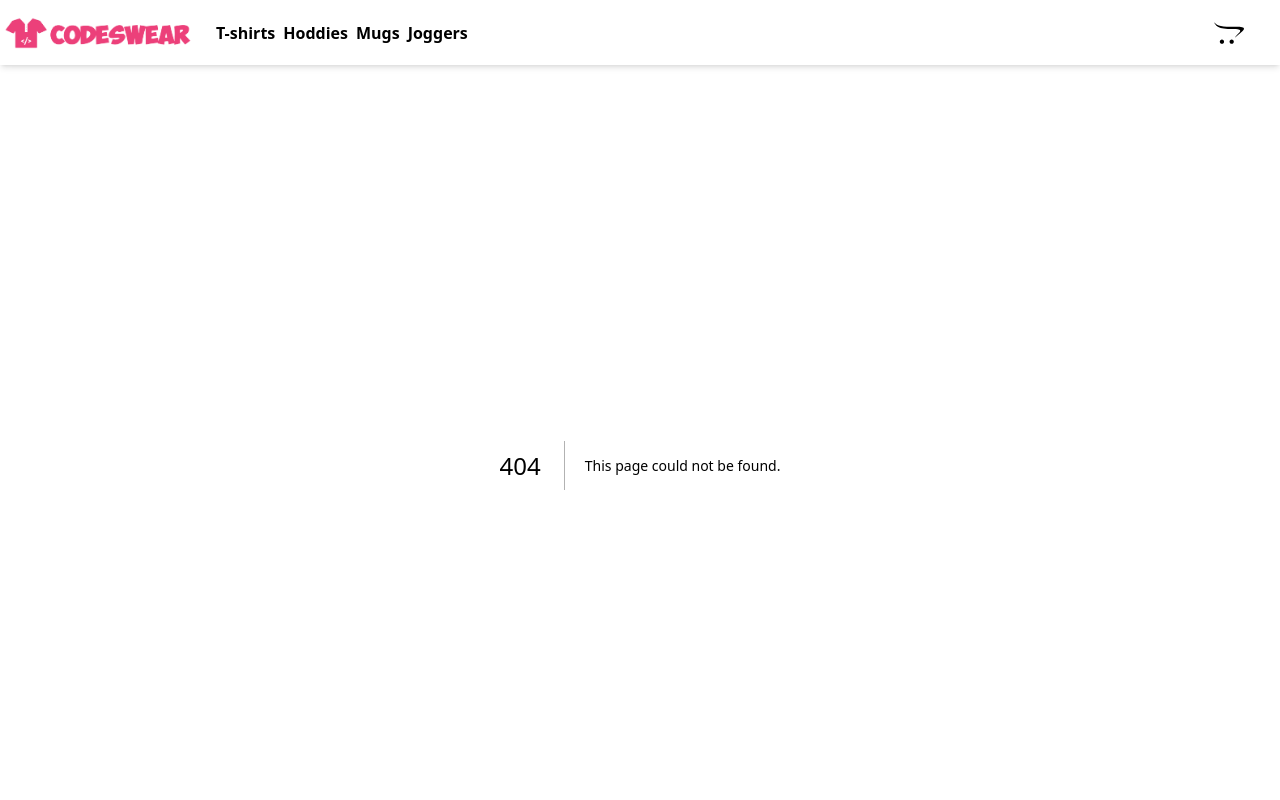
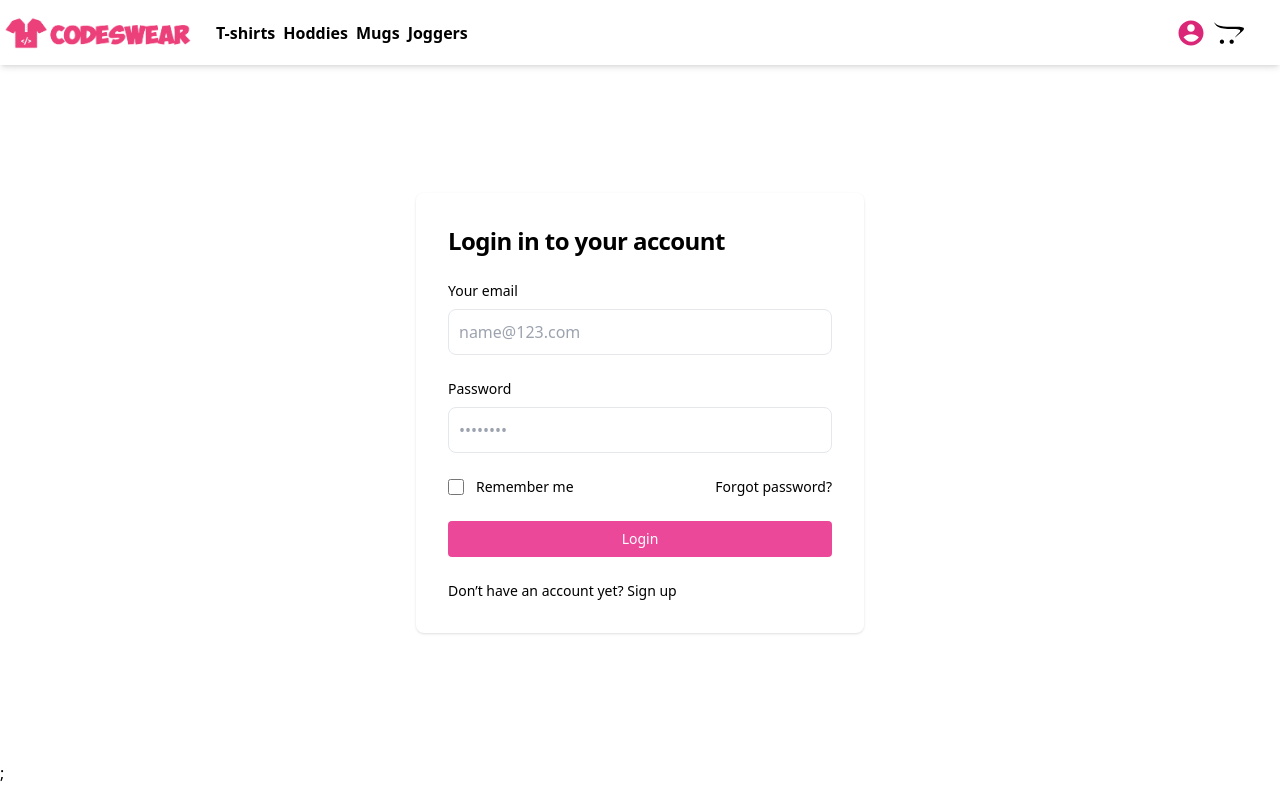
Before and after one commit to Warriorscoder/Codesware, a Next.js app: page /login in a window 1280 px wide. Before the commit this address had no page. Shown: the top 800 px of the page. Built offline with nearby package versions, Linux system fonts and the light colour scheme.

Commit message:
login page

```diff
--- a/components/Navbar.js
+++ b/components/Navbar.js
@@ -4,6 +4,7 @@ import React, { useRef } from 'react'
 import { FaOpencart, FaCirclePlus, FaCircleMinus } from "react-icons/fa6";
 import { IoCloseCircle, IoBagCheckSharp } from "react-icons/io5";
 import { CgTrashEmpty } from "react-icons/cg";
+import { RiAccountCircleFill } from "react-icons/ri";
 
 function Navbar({ cart, addtocart, removefromcart, clearCart, subtotal }) {
   const togglecart = () => {
@@ -34,8 +35,9 @@ function Navbar({ cart, addtocart, removefromcart, clearCart, subtotal }) {
         </ul>
       </div>
 
-      <div className="cart absolute right-9 cursor-pointer " onClick={togglecart}>
-        <FaOpencart className='text-3xl' />
+      <div className="cart flex absolute right-9 cursor-pointer " >
+       <Link href={'/login'}> <RiAccountCircleFill className='text-3xl mx-2 text-pink-600' /></Link>
+        <FaOpencart onClick={togglecart} className='text-3xl' />
       </div>
 
       <div ref={ref} className={`cart absolute top-0 right-0 bg-pink-200 py-2 px-8 transform transition-transform ${subtotal === 0 ? 'translate-x-full':'translate-x-0'} ease-in-out duration-100 w-72`}>
--- a/pages/checkout.js
+++ b/pages/checkout.js
@@ -1,8 +1,6 @@
 import React from 'react'
 import Link from 'next/link';
 import { FaOpencart, FaCirclePlus, FaCircleMinus } from "react-icons/fa6";
-import { IoCloseCircle, IoBagCheckSharp } from "react-icons/io5";
-import { CgTrashEmpty } from "react-icons/cg";
 
 function checkout({ cart, addtocart, removefromcart, subtotal }) {
     return (
--- /dev/null
+++ b/pages/forgot.js
@@ -0,0 +1,33 @@
+import React from 'react'
+
+function forgot() {
+  return (
+    <section className="m-32">
+    <div className="flex flex-col items-center justify-center px-6 py-8 mx-auto h-fit lg:py-0">
+        <div className="w-full  rounded-lg shadow dark:border md:mt-0 sm:max-w-md xl:p-0 dark:0 dark:bord">
+            <div className="p-6 space-y-4 md:space-y-6 sm:p-8 ">
+                <h1 className="text-xl font-bold leading-tight tracking-tight te md:text-2xl ">
+                   Forgot password
+                </h1>
+                <form className="space-y-4 md:space-y-6" action="#">
+
+                    <div>
+                        <label for="email" className="block mb-2 text-sm font-medium te ">Your email</label>
+                        <input type="email" name="email" id="email" className=" border bor te rounded-lg focus:ring-primary-600 focus:border-primary-600 block w-full p-2.5  dark:placehold0  dark:focus:ring-blue-500 dark:focus:border-blue-500" placeholder="name@123.com" required=""/>
+                    </div>
+
+                    <div className="flex items-center justify-between">
+
+                    </div>
+                    <button  className="flex w-full justify-center mt-2 text-white bg-pink-500 border-0 py-2 px-3 focus:outline-none hover:bg-pink-600 rounded text-sm">
+                    Continue</button>
+
+                </form>
+            </div>
+        </div>
+    </div>
+  </section>
+  )
+}
+
+export default forgot
--- /dev/null
+++ b/pages/login.js
@@ -0,0 +1,46 @@
+import Link from 'next/link'
+import React from 'react'
+
+function login() {
+  return (
+    <section className="m-32">
+    <div className="flex flex-col items-center justify-center px-6 py-8 mx-auto h-fit lg:py-0">
+        <div className="w-full  rounded-lg shadow dark:border md:mt-0 sm:max-w-md xl:p-0 dark:0 dark:bord">
+            <div className="p-6 space-y-4 md:space-y-6 sm:p-8 ">
+                <h1 className="text-xl font-bold leading-tight tracking-tight te md:text-2xl ">
+                    Login in to your account
+                </h1>
+                <form className="space-y-4 md:space-y-6" action="#">
+                    <div>
+                        <label for="email" className="block mb-2 text-sm font-medium te ">Your email</label>
+                        <input type="email" name="email" id="email" className=" border bor te rounded-lg focus:ring-primary-600 focus:border-primary-600 block w-full p-2.5  dark:placehold0  dark:focus:ring-blue-500 dark:focus:border-blue-500" placeholder="name@123.com" required=""/>
+                    </div>
+                    <div>
+                        <label for="password" className="block mb-2 text-sm font-medium te ">Password</label>
+                        <input type="password" name="password" id="password" placeholder="••••••••" className=" border bord te rounded-lg focus:ring-primary-600 focus:border-primary-600 block w-full p-2.5  dark:focus:ring-blue-500 dark:focus:border-blue-500" required=""/>
+                    </div>
+                    <div className="flex items-center justify-between">
+                        <div className="flex items-start">
+                            <div className="flex items-center h-5">
+                              <input id="remember" aria-describedby="remember" type="checkbox" className="w-4 h-4 border bord0 rounded  focus:ring-3 focus:ring-primary-300  dark:focus:ring-primary-600 dark:ring-offs" required=""/>
+                            </div>
+                            <div className="ml-3 text-sm">
+                              <label for="remember" className="">Remember me</label>
+                            </div>
+                        </div>
+                        <Link href={'/forgot'} className="text-sm font-medium text-primary-600 hover:underline dark:text-primary-500">Forgot password?</Link>
+                    </div>
+                    <button  className="flex w-full justify-center mt-2 text-white bg-pink-500 border-0 py-2 px-3 focus:outline-none hover:bg-pink-600 rounded text-sm">
+                    Login</button>
+                    <p className="text-sm font-light ">
+                        Don’t have an account yet? <Link href={'/signup'} className="font-medium text-primary-600 hover:underline dark:text-primary-500">Sign up</Link>
+                    </p>
+                </form>
+            </div>
+        </div>
+    </div>
+  </section>
+  )
+}
+
+export default login
--- /dev/null
+++ b/pages/order.js
@@ -0,0 +1,45 @@
+import React from 'react'
+
+function order() {
+  return (
+    <section className="text-gray-600 body-font overflow-hidden">
+  <div className="container px-5 py-24 mx-auto">
+    <div className="lg:w-4/5 mx-auto flex flex-wrap">
+      <div className="lg:w-1/2 w-full lg:pr-10 lg:py-6 mb-6 lg:mb-0">
+        <h2 className="text-sm title-font text-gray-500 tracking-widest">CODESWARE.COM</h2>
+        <h1 className="text-gray-900 text-3xl title-font font-medium mb-4">Order id: #123432</h1>
+        <div className="flex mb-4">
+          <a className="flex-grow border-b-2 border-gray-300 py-2 text-lg px-1">Item Description</a>
+          <a className="flex-grow border-b-2 border-gray-300 py-2 text-lg px-1">Quantity</a>
+          <a className="flex-grow border-b-2 border-gray-300 py-2 text-lg px-1">Total Price</a>
+        </div>
+        <p className="leading-relaxed mb-4">Your order has been successfully placed</p>
+        <div className="flex border-t border-gray-200 py-2">
+          <span className="text-gray-500">Wear the code</span>
+          <span className="ml-auto text-gray-900">1</span>
+          <span className="ml-auto text-gray-900">₹499</span>
+        </div>
+        <div className="flex border-t border-gray-200 py-2">
+          <span className="text-gray-500">Wear the code</span>
+          <span className="ml-auto text-gray-900">1</span>
+          <span className="ml-auto text-gray-900">₹499</span>
+        </div>
+        <div className="flex border-t border-gray-200 py-2">
+          <span className="text-gray-500">Wear the code</span>
+          <span className="ml-auto text-gray-900">1</span>
+          <span className="ml-auto text-gray-900">₹499</span>
+        </div>
+
+        <div className="flex mt-4">
+          <span className="title-font font-medium text-2xl text-gray-900">Subtotal: ₹1500</span>
+          <button className="flex ml-auto text-white bg-pink-500 border-0 py-2 px-6 focus:outline-none hover:bg-pink-600 rounded">Track order</button>
+        </div>
+      </div>
+      <img alt="ecommerce" className="lg:w-1/2 w-full lg:h-auto h-64 object-cover object-center rounded" src="https://dummyimage.com/400x400"/>
+    </div>
+  </div>
+</section>
+  )
+}
+
+export default order
--- /dev/null
+++ b/pages/signup.js
@@ -0,0 +1,42 @@
+import React from 'react'
+import Link from 'next/link'
+
+function signup() {
+  return (
+    <section className="m-32">
+    <div className="flex flex-col items-center justify-center px-6 py-8 mx-auto h-fit lg:py-0">
+        <div className="w-full  rounded-lg shadow dark:border md:mt-0 sm:max-w-md xl:p-0 dark:0 dark:bord">
+            <div className="p-6 space-y-4 md:space-y-6 sm:p-8 ">
+                <h1 className="text-xl font-bold leading-tight tracking-tight te md:text-2xl ">
+                    Sign in to create an account
+                </h1>
+                <form className="space-y-4 md:space-y-6" action="#">
+                    <div>
+                        <label for="name" className="block mb-2 text-sm font-medium te ">Your name</label>
+                        <input type="text" name="name" id="name" className=" border bor te rounded-lg focus:ring-primary-600 focus:border-primary-600 block w-full p-2.5  dark:placehold0  dark:focus:ring-blue-500 dark:focus:border-blue-500" placeholder="Name" required=""/>
+                    </div>
+                    <div>
+                        <label for="email" className="block mb-2 text-sm font-medium te ">Your email</label>
+                        <input type="email" name="email" id="email" className=" border bor te rounded-lg focus:ring-primary-600 focus:border-primary-600 block w-full p-2.5  dark:placehold0  dark:focus:ring-blue-500 dark:focus:border-blue-500" placeholder="name@123.com" required=""/>
+                    </div>
+                    <div>
+                        <label for="password" className="block mb-2 text-sm font-medium te ">Password</label>
+                        <input type="password" name="password" id="password" placeholder="••••••••" className=" border bord te rounded-lg focus:ring-primary-600 focus:border-primary-600 block w-full p-2.5  dark:focus:ring-blue-500 dark:focus:border-blue-500" required=""/>
+                    </div>
+                    <div className="flex items-center justify-between">
+
+                    </div>
+                    <button  className="flex w-full justify-center mt-2 text-white bg-pink-500 border-0 py-2 px-3 focus:outline-none hover:bg-pink-600 rounded text-sm">
+                    Submit</button>
+                    <p className="text-sm font-light ">
+                        Already have an account ? <Link href={'/login'} className="font-medium text-primary-600 hover:underline dark:text-primary-500">Login</Link>
+                    </p>
+                </form>
+            </div>
+        </div>
+    </div>
+  </section>
+  )
+}
+
+export default signup
```
